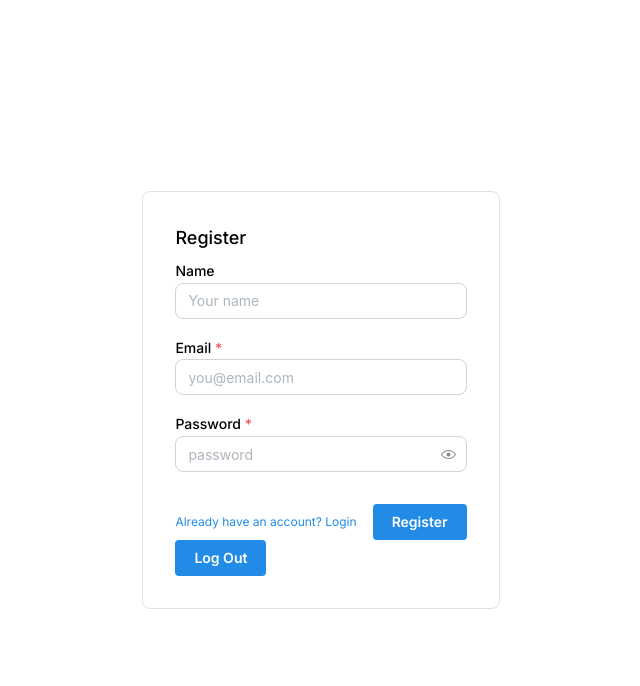
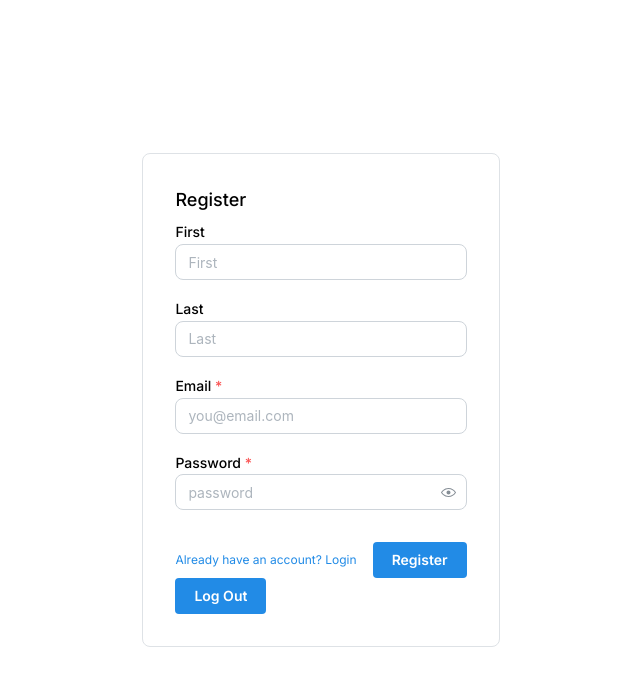
Before and after one commit to danielnmai/ai-voice-chat-app, a Next.js app: page /login in a window 1280 px wide. Both pictures are taken after a click on the button "Don't have an account? Register". Shown: the top 686 px of the page, without its empty margins (319-959 px from the left). Built offline with nearby package versions, Linux system fonts and the light colour scheme.

Commit message:
add login logic

```diff
--- a/src/app/login/page.tsx
+++ b/src/app/login/page.tsx
@@ -3,15 +3,17 @@
 import { Anchor, Button, Center, Group, Paper, PasswordInput, Stack, Text, TextInput } from '@mantine/core'
 import { isEmail, useForm } from '@mantine/form'
 import { upperFirst, useToggle } from '@mantine/hooks'
+import { notifications } from '@mantine/notifications'
 import { useRouter } from 'next/navigation'
 import useAuth from '../hooks/useAuth'
 import APIService from '../service/api'
 import handleError from '../service/handleError'
 
-type FormType = {
+export type UserFormType = {
   email: string
   password: string
-  name?: string
+  firstName?: string
+  lastName?: string
 }
 
 const Login = () => {
@@ -22,7 +24,8 @@ const Login = () => {
   const form = useForm({
     initialValues: {
       email: '',
-      name: '',
+      firstName: '',
+      lastName: '',
       password: ''
     },
 
@@ -32,16 +35,29 @@ const Login = () => {
     }
   })
 
-  const handleSubmit = async (values: FormType) => {
+  const handleSubmit = async (values: UserFormType) => {
     try {
+      const api = new APIService()
       if (type == 'login') {
-        const api = new APIService()
         const { email, password } = values
         const { data } = await api.login({ email, password })
 
         loginUser(data)
         form.reset()
         router.push('/')
+      } else {
+        const { email, password, firstName, lastName } = values
+        const response = await api.postUser({ email, password, firstName, lastName })
+
+        if (response && response.data) {
+          notifications.show({
+            color: 'green',
+            title: 'Success',
+            message: 'User created. Please log in with your credentials.'
+          })
+          form.reset()
+          toggle()
+        }
       }
     } catch (err) {
       handleError(err)
@@ -62,13 +78,23 @@ const Login = () => {
         <form onSubmit={form.onSubmit(handleSubmit)}>
           <Stack>
             {type === 'register' && (
-              <TextInput
-                label="Name"
-                placeholder="Your name"
-                value={form.values.name}
-                onChange={(event) => form.setFieldValue('name', event.currentTarget.value)}
-                radius="md"
-              />
+              <>
+                <TextInput
+                  label="First"
+                  placeholder="First"
+                  value={form.values.firstName}
+                  onChange={(event) => form.setFieldValue('firstName', event.currentTarget.value)}
+                  radius="md"
+                />
+
+                <TextInput
+                  label="Last"
+                  placeholder="Last"
+                  value={form.values.lastName}
+                  onChange={(event) => form.setFieldValue('lastName', event.currentTarget.value)}
+                  radius="md"
+                />
+              </>
             )}
 
             <TextInput
--- a/src/app/service/api.ts
+++ b/src/app/service/api.ts
@@ -1,5 +1,6 @@
 import axios, { AxiosError, AxiosInstance, AxiosPromise } from 'axios'
 import { User } from '../hooks/useAuth'
+import { UserFormType } from '../login/page'
 
 export type ChatType = {
   language: string
@@ -46,6 +47,9 @@ class APIService {
         if (error instanceof AxiosError && error.response?.status == 401) {
           window.location.href = '/login'
         }
+        if (error instanceof AxiosError && error.response?.status == 500) {
+          return Promise.reject(error)
+        }
       }
     )
   }
@@ -65,6 +69,10 @@ class APIService {
   login(payload: LoginType): AxiosPromise<User> {
     return this.axiosInstance.post('/users/login', payload)
   }
+
+  postUser(payload: UserFormType): AxiosPromise {
+    return this.axiosInstance.post('/users', payload)
+  }
 }
 
 export default APIService
```
